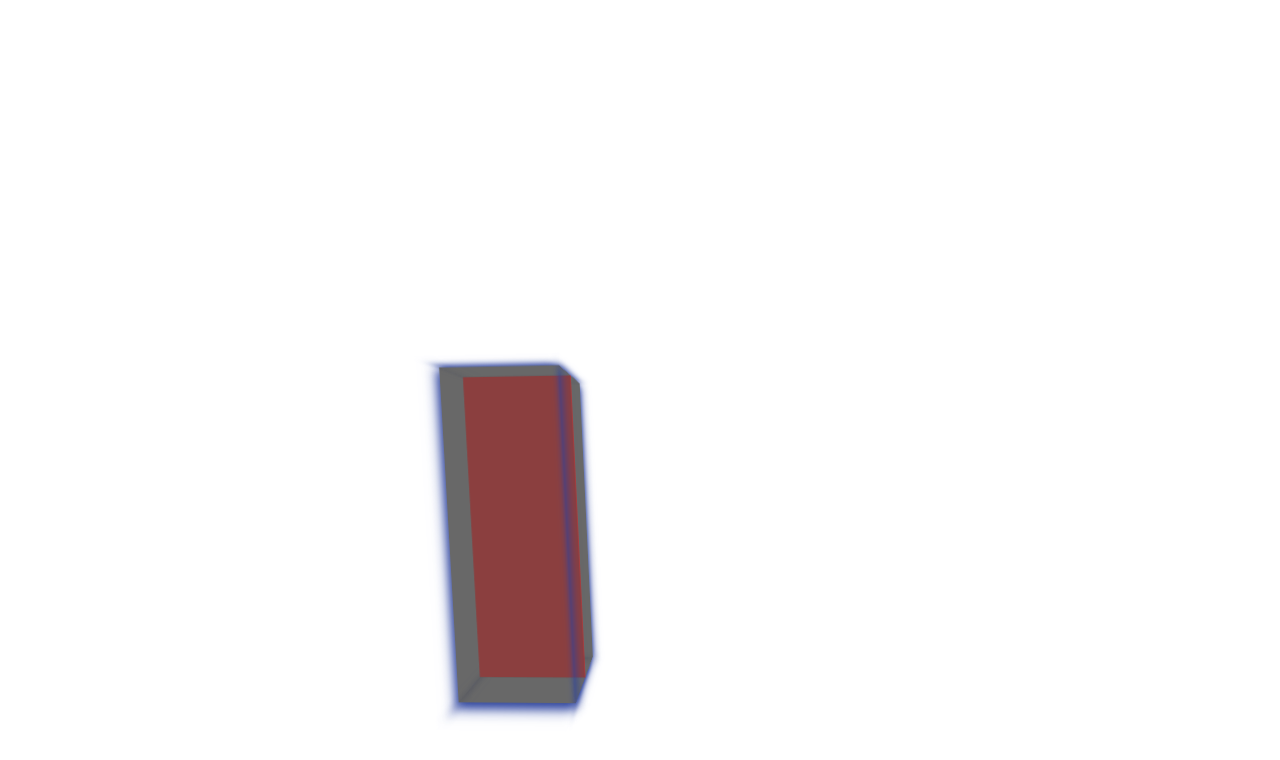
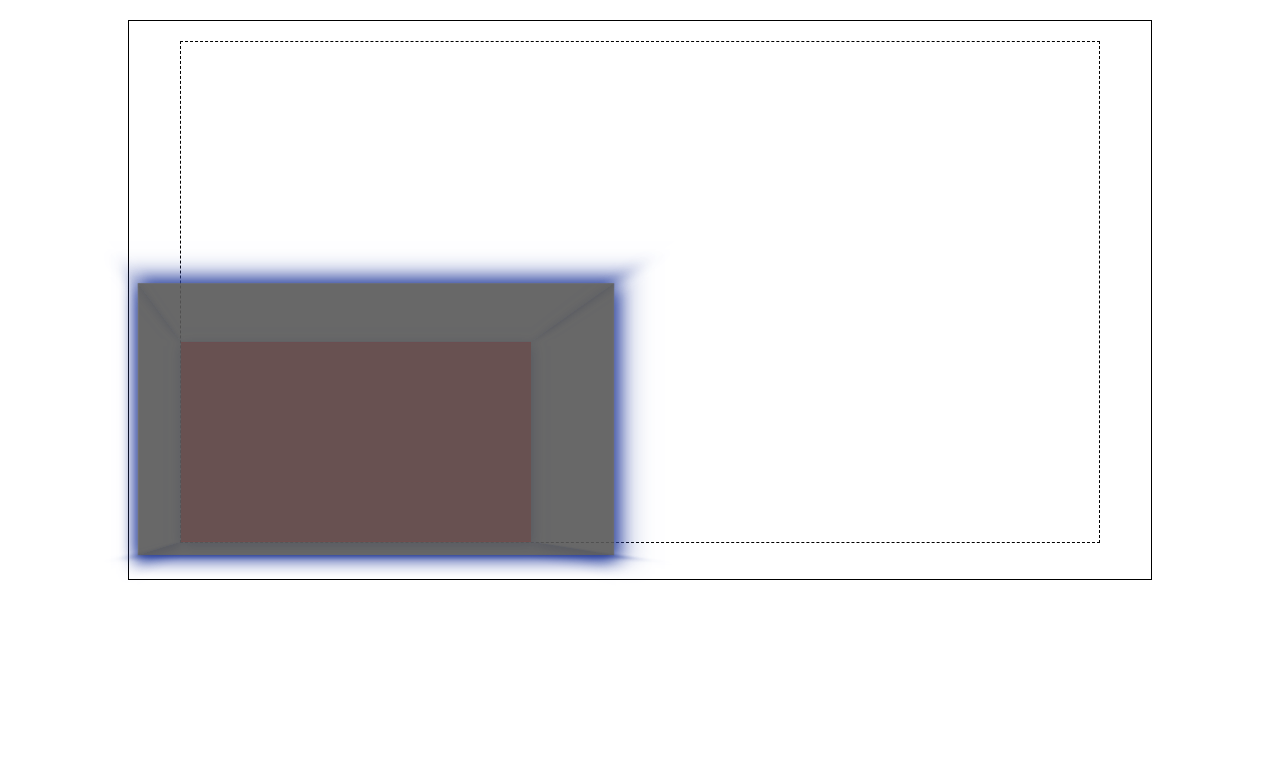
Before and after one commit to born-kes/furniture-model3d-reactjs, a React app: page / in a window 1280 px wide. Shown: the top 760 px of the page. Built offline with nearby package versions, Linux system fonts and the light colour scheme.

Commit message:
improve positioning transparency

```diff
--- a/src/App.css
+++ b/src/App.css
@@ -34,11 +34,13 @@ code {
     /*background-color: green;*/
     perspective: 800px;
     perspective-origin: 150% 150%;
+    border: 1px solid;
 }
 
 .modelBox {
     perspective: 1200px;
     -webkit-perspective: 1200px;
+    border: 1px dashed forestgreen;
 }
 
 #view_model,
@@ -62,5 +64,6 @@ code {
     padding-top: 25px;
     height: 90%;
     width: 90%;
+    border: 1px dashed;
     /*transform: rotateX(20deg) rotateY(-20deg) scale(0.5) translateZ(59px);*/
 }
--- a/src/components/FigureBox/FigureBox.css
+++ b/src/components/FigureBox/FigureBox.css
@@ -20,7 +20,6 @@ figure {
     width: var(--figure--x);
     height: var(--figure--y);
     position: absolute;
-    transform: scale3d(0.4, 0.4, 0.4) translate3d(var(--figure--x), calc(var(--figure--y) * -0.5), calc(var(--figure--z) * -1));
     transform-style: preserve-3d;
     transform-origin: bottom;
 }
@@ -36,11 +35,12 @@ figure.front, figure.back {
 }
 
 figure.front {
-    --tz: calc(var(--figure--z) * 0.5);
+    --tz: var(--figure--z);
 }
 
-figure.back {
-    --tz: calc(var(--figure--z) * -0.5);
+figure.top, figure.bottom,
+figure.left, figure.right {
+    --tz: calc(var(--figure--z) * 0.5);
 }
 
 figure.top, figure.bottom {
--- a/src/components/FigureBox/FigureBox.js
+++ b/src/components/FigureBox/FigureBox.js
@@ -1,11 +1,16 @@
 import React from "react";
 import "./FigureBox.css";
 
-const FigureBox = ({className}) => {
+const FigureBox = ({className, style}) => {
     const _ClassName = ["figureBox", className].join(" ");
-
+    console.log(style)
+    const dimensions = {
+    "--figure--x": `${style.x}px`,
+    "--figure--y": `${style.y}px`,
+    "--figure--z": `${style.z}px`,
+    }
     return (
-            <div className={_ClassName}>
+            <div className={_ClassName} style={dimensions}>
                 <figure className={"front"}/>
                 <figure className={"back"}/>
                 <figure className={"top"}/>
--- a/src/components/Model3d/Model3d.css
+++ b/src/components/Model3d/Model3d.css
@@ -1,13 +1,21 @@
+:root {
+--furniture--x: 0px;
+--furniture--y: 0px;
+--furniture--z: 0px;
+}
+
 .model3d-content {
+  height: var(--furniture--y);
   background: linear-gradient(skyblue, khaki);
   perspective: 1200px;
   perspective-origin: 150% 150%;
 }
 .model3d {
-  height: 300px;
+  height: var(--furniture--y);
   /*overflow: hidden;*/
-  position: relative;
+  bottom: 0px;
+  position: absolute;
   /*background-color: forestgreen;*/
   /*overflow: hidden;*/
-  padding: 1em;
+  transform: scale3d(0.5, 0.5, 0.5) translateX(-50%) translateY(50%);
 }
--- a/src/components/Model3d/Model3d.js
+++ b/src/components/Model3d/Model3d.js
@@ -1,24 +1,24 @@
-import React, { useState } from "react";
+import React, {useState} from "react";
 import FigureBox from "../FigureBox/FigureBox";
 import "./Model3d.css";
 
 const Model3d = () => {
+  const [dimensions] = useState({
+    x: "700",
+    y: "400",
+    z: "100",
+    dagx: "-2deg",
+    dagy: "-2deg",
+  });
     const [element] = useState([
-    { id: 1, className: "sidewall left" },
+        {id: 1, className: "sidewall left", style: {x: dimensions.x, y: dimensions.y, z: dimensions.z }},
         // { id:2, className: 'sidewall right' },
         // { id:3, className: 'capture top' },
         // { id:4, className: 'capture bottom' },
         // { id:5, className: 'shelves' }
     ]);
-  const [dimensions] = useState({
-    x: "700",
-    y: "300",
-    z: "500",
-    dagx: "-2deg",
-    dagy: "-2deg",
-  });
     const model3d = {
-    transform: `rotateX(${dimensions.dagx}) rotateY(${dimensions.dagy}) `,
+        // transform: `rotateX(${dimensions.dagx}) rotateY(${dimensions.dagy}) `,
         transition: "all 1s ease-in-out",
         "--furniture--x": `${dimensions.x}px`,
         "--furniture--y": `${dimensions.y}px`,
@@ -26,10 +26,10 @@ const Model3d = () => {
     };
 
     return (
-    <div id="model3d" className="model3d" title="scene3d" style={model3d}>
+        <div className="model3d" title="scene3d" style={model3d}>
             <div className={"model3d-content x furniture"}>
-        {element.map(({ id, className }) => (
-          <FigureBox key={id} className={className} />
+                {element.map(({id, className, style}) => (
+                    <FigureBox key={id} className={className} style={style}/>
                 ))}
             </div>
         </div>
```
Lines whose indentation alone changed are shown as unchanged.
